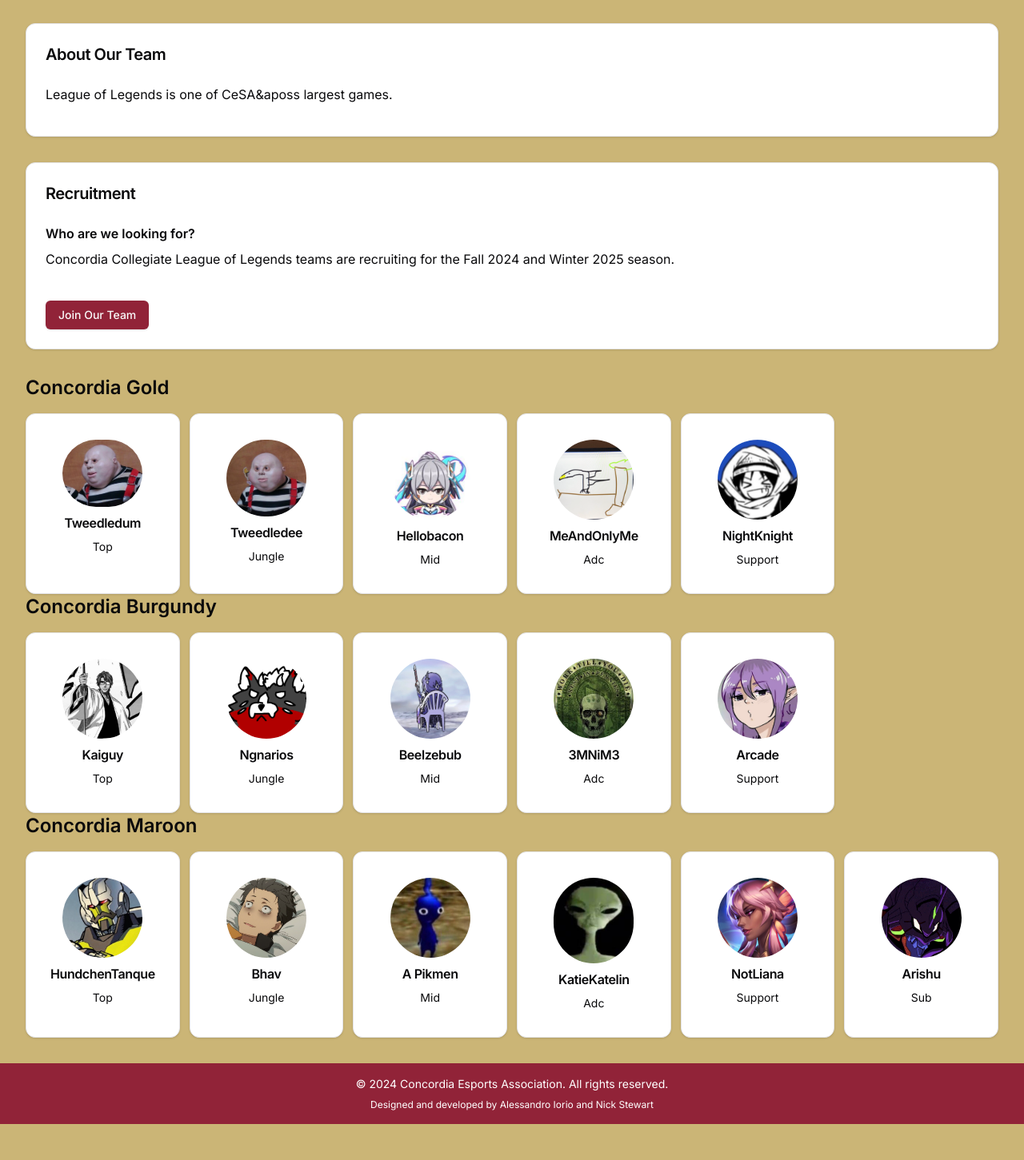
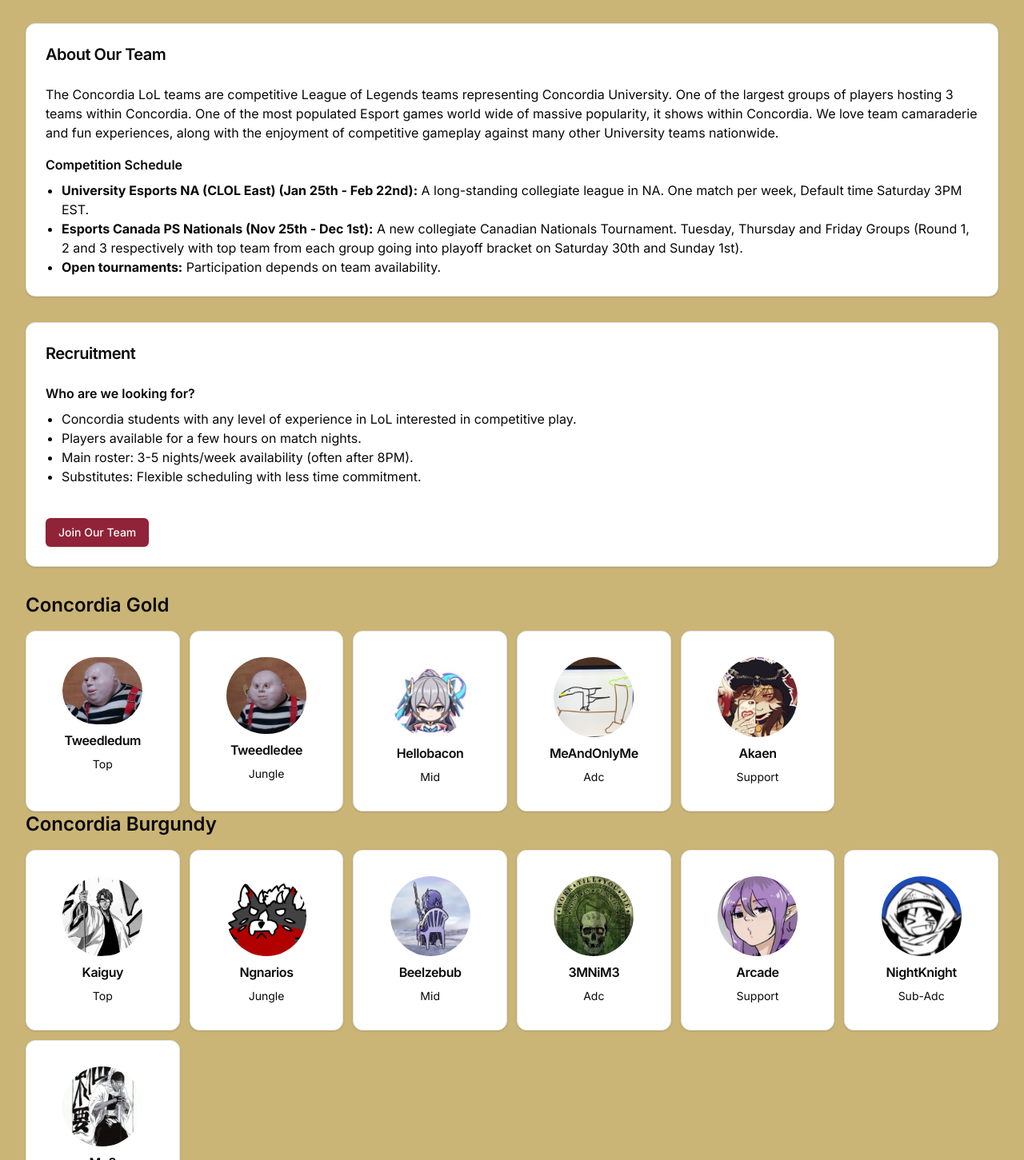
Before and after one commit to Sandrooreo/concordia-esports-associtation, a Next.js app: page /teams/league-of-legends in a window 1280 px wide. Shown: the part 139-1590 px from the top of the page at 80% size. Before the commit the page ends 1545 px from the top, so only its background shows below. Built offline with nearby package versions, Linux system fonts and the light colour scheme.

Commit message:
LOL updates

```diff
--- a/app/teams/league-of-legends/page.tsx
+++ b/app/teams/league-of-legends/page.tsx
@@ -14,9 +14,30 @@
           <CardTitle className="text-xl">About Our Team</CardTitle>
         </CardHeader>
         <CardContent>
-          <p className="mb-4">
-            League of Legends is one of CeSA&aposs largest games.
+        <p className="mb-4">
+            The Concordia LoL teams are competitive League of Legends teams
+            representing Concordia University. One of the largest groups of
+            players hosting 3 teams within Concordia. One of the most populated
+            Esport games world wide of massive popularity, it shows within Concordia.
+            We love team camaraderie and fun experiences, along with the enjoyment of
+            competitive gameplay against many other University teams nationwide.
           </p>
+          <h3 className="font-semibold mb-2">Competition Schedule</h3>
+          <ul className="list-disc pl-5">
+            <li>
+              <strong>University Esports NA (CLOL East) (Jan 25th - Feb 22nd):</strong> A long-standing
+              collegiate league in NA. One match per week, Default time Saturday 3PM EST.
+            </li>
+            <li>
+              <strong>Esports Canada PS Nationals (Nov 25th - Dec 1st):</strong> A new collegiate
+              Canadian Nationals Tournament. Tuesday, Thursday and Friday Groups (Round 1, 2 and 3 respectively
+              with top team from each group going into playoff bracket on Saturday 30th and Sunday 1st).
+            </li>
+            <li>
+              <strong>Open tournaments:</strong> Participation depends on team
+              availability.
+            </li>
+          </ul>
         </CardContent>
       </Card>
 
@@ -25,11 +46,18 @@
           <CardTitle className="text-xl">Recruitment</CardTitle>
         </CardHeader>
         <CardContent>
-          <h3 className="font-semibold mb-2">Who are we looking for?</h3>
-          <p className="mb-4">
-            Concordia Collegiate League of Legends teams are recruiting for the
-            Fall 2024 and Winter 2025 season.
-          </p>
+        <h3 className="font-semibold mb-2">Who are we looking for?</h3>
+          <ul className="list-disc pl-5 mb-4">
+            <li>
+              Concordia students with any level of experience in LoL interested
+              in competitive play.
+            </li>
+            <li>
+              Players available for a few hours on match nights.
+            </li>
+            <li>Main roster: 3-5 nights/week availability (often after 8PM).</li>
+            <li>Substitutes: Flexible scheduling with less time commitment.</li>
+          </ul>
           <br></br>
           <Link
             href="https://forms.gle/yyk9cnHd8jqBuzaj8"
@@ -65,9 +93,9 @@
           icon="/league-of-legends/meandonlyme.png"
         />
         <TeamMemberCard
-          name="NightKnight"
+          name="Akaen"
           role="Support"
-          icon="/league-of-legends/nightknight.png"
+          icon="/league-of-legends/Akaen.png"
         />
         {/* Add more TeamMemberCards as needed */}
       </div>
@@ -98,6 +126,16 @@
           name="Arcade"
           role="Support"
           icon="/league-of-legends/arcade.png"
+        />
+        <TeamMemberCard
+          name="NightKnight"
+          role="Sub-Adc"
+          icon="/league-of-legends/nightknight.png"
+        />
+        <TeamMemberCard
+          name="Mr.2"
+          role="Sub-Support"
+          icon="/league-of-legends/mr2.png"
         />
         {/* Add more TeamMemberCards as needed */}
       </div>
```
Also changed, not shown: public/league-of-legends/akaen.png (added), public/league-of-legends/mr2.png (added).
